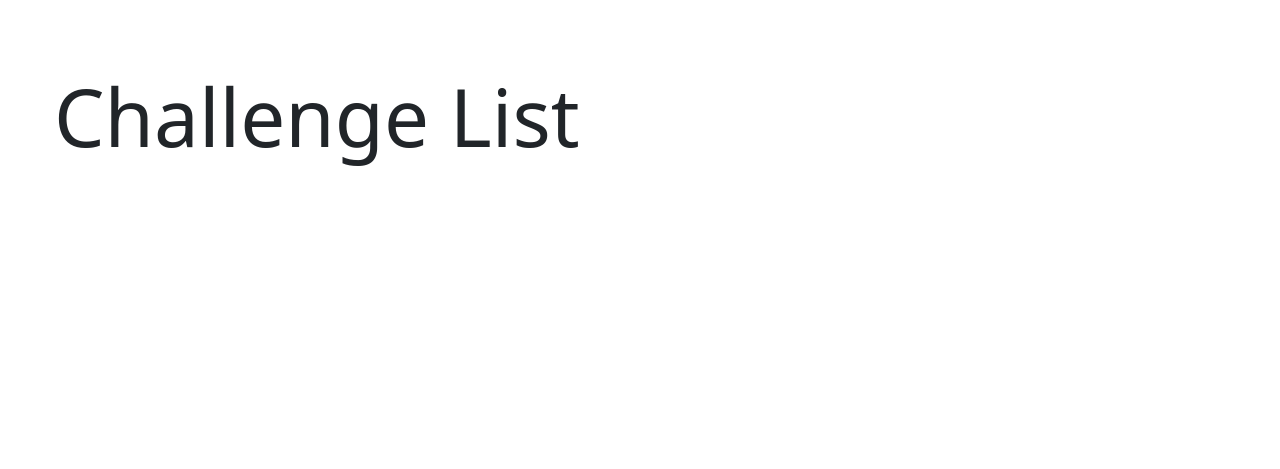
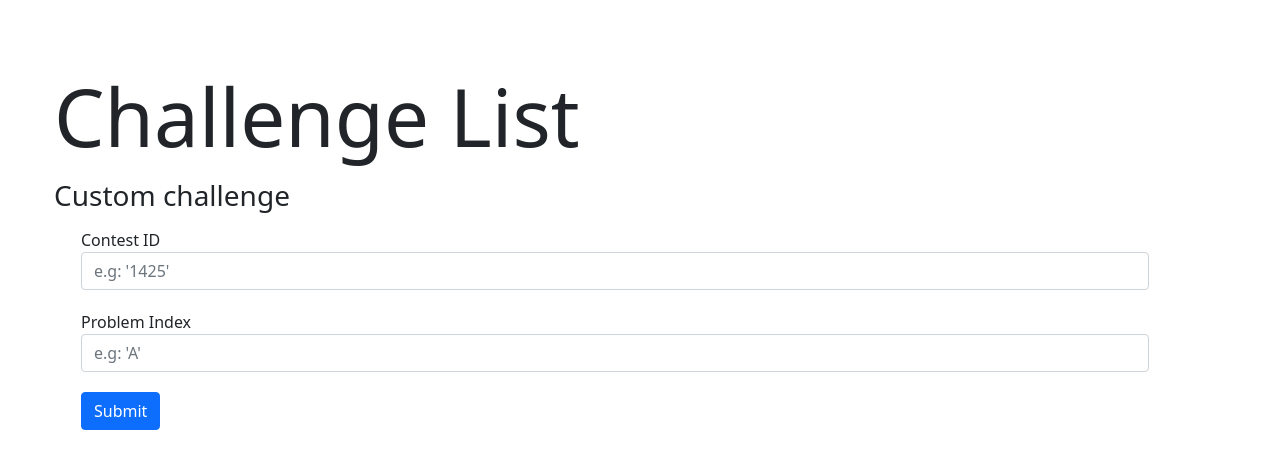
Before and after one commit to phattd15/arugo, a Django app: template templates/list.html in a window 1280 px wide. Shown: the part 56-525 px from the top of the page. Run offline with Django 3.2, Linux system fonts and the light colour scheme; the template is opened without the code that fills it, so the values that code supplies are empty; some libraries are stand-ins or nearby versions.

Commit message:
custom challenge

```diff
--- a/templates/home.html
+++ b/templates/home.html
@@ -34,7 +34,7 @@
             <div class="form-group">
                 <label for="progress">Custom rating progress</label>
                 <input type="progress" class="form-control" id="progress" name="progress"
-                    placeholder="Enter rating with space">
+                    placeholder="Enter rating with space. e.g: '1200 1250 1340 1450'.">
             </div>
             <button type="submit" class="btn btn-primary">Submit</button>
         </form>
--- a/templates/list.html
+++ b/templates/list.html
@@ -5,6 +5,24 @@
     <h1 class="display-1">
         Challenge List
     </h1>
+</div>
+<div class="container">
+    <h3>Custom challenge</h3>
+    <div class="container">
+        <form method="POST">
+            {% csrf_token %}
+            <div class="form-group">
+                <label for="contest_id">Contest ID</label>
+                <input type="contest_id" class="form-control" id="contest_id" name="contest_id"
+                    placeholder="e.g: '1425'">
+            </div>
+            <div class="form-group">
+                <label for="index">Problem Index</label>
+                <input type="index" class="form-control" id="index" name="index" placeholder="e.g: 'A'">
+            </div>
+            <button type="submit" class="btn btn-primary">Submit</button>
+        </form>
+    </div>
 </div>
 <div class="container">
     {% for problem, color, bg_color, gain, loss in challenges %}
```
Also changed, not shown: base/util.py (+27 -5 lines), base/views.py (+14 -1 lines), db.sqlite3.
